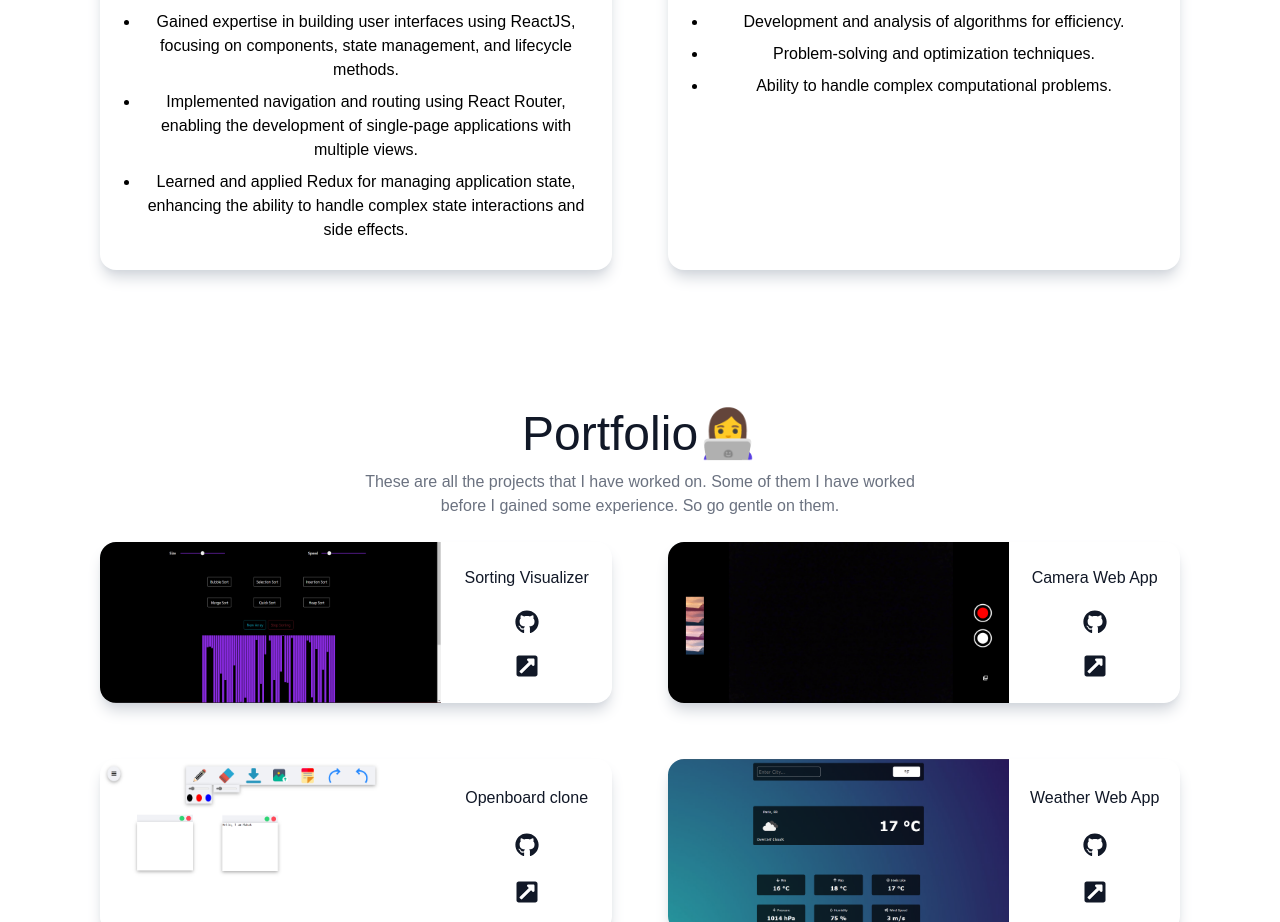
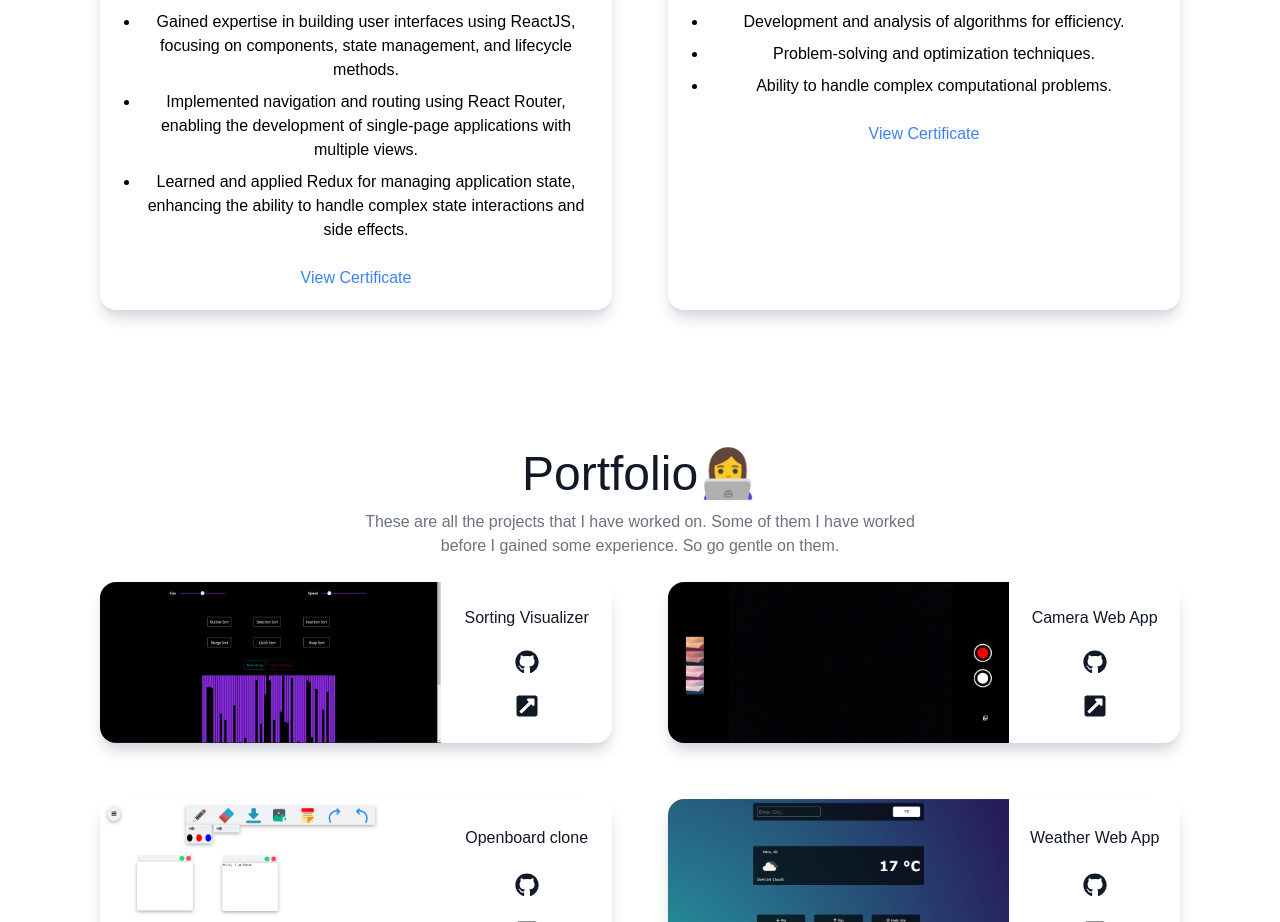
Before and after one commit to Mahak491/my-portfolio, a React (Create React App) app: page / in a window 1280 px wide. Shown: the part 2021-2943 px from the top of the page. Built offline with nearby package versions, Linux system fonts and the light colour scheme.

Commit message:
certificates

```diff
--- a/src/components/Certificates.js
+++ b/src/components/Certificates.js
@@ -9,7 +9,8 @@ const certificates = [
       "Gained expertise in building user interfaces using ReactJS, focusing on components, state management, and lifecycle methods.",
       "Implemented navigation and routing using React Router, enabling the development of single-page applications with multiple views.",
       "Learned and applied Redux for managing application state, enhancing the ability to handle complex state interactions and side effects."
-    ]
+    ],
+    link: "https://namastedev.com/shreemahak03work/certificates/namaste-react"
   },
   {
     title: "DSA in C++",
@@ -18,7 +19,8 @@ const certificates = [
       "Development and analysis of algorithms for efficiency.",
       "Problem-solving and optimization techniques.",
       "Ability to handle complex computational problems."
-    ]
+    ],
+    link: "https://ninjasfiles.s3.amazonaws.com/certificate169543781ee36451872f3925877e3f02eaa4c56.pdf"
   }
 ];
 
@@ -38,6 +40,14 @@ const Certificates = () => {
                 <li key={i} className="mb-2 text-black dark:text-gray-200">{desc}</li>
               ))}
             </ul>
+            <a
+              href={cert.link}
+              target="_blank"
+              rel="noopener noreferrer"
+              className="mt-4 text-blue-500 hover:underline"
+            >
+              View Certificate
+            </a>
           </div>
         ))}
       </div>
```
